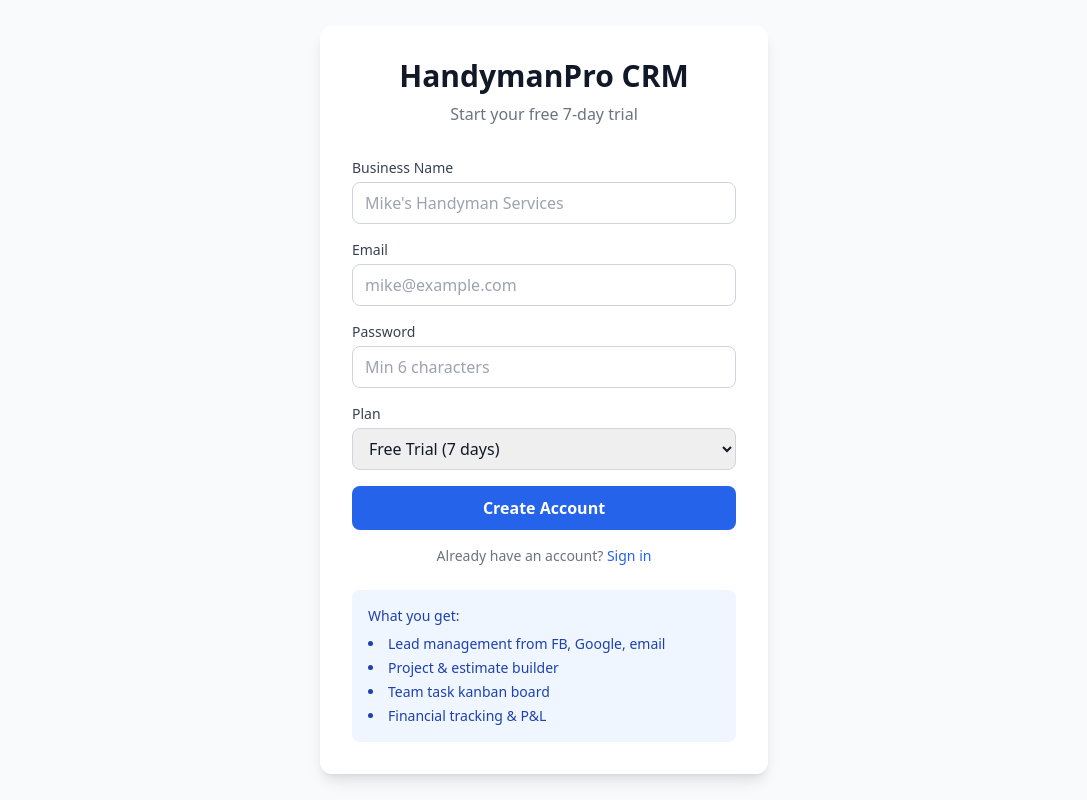
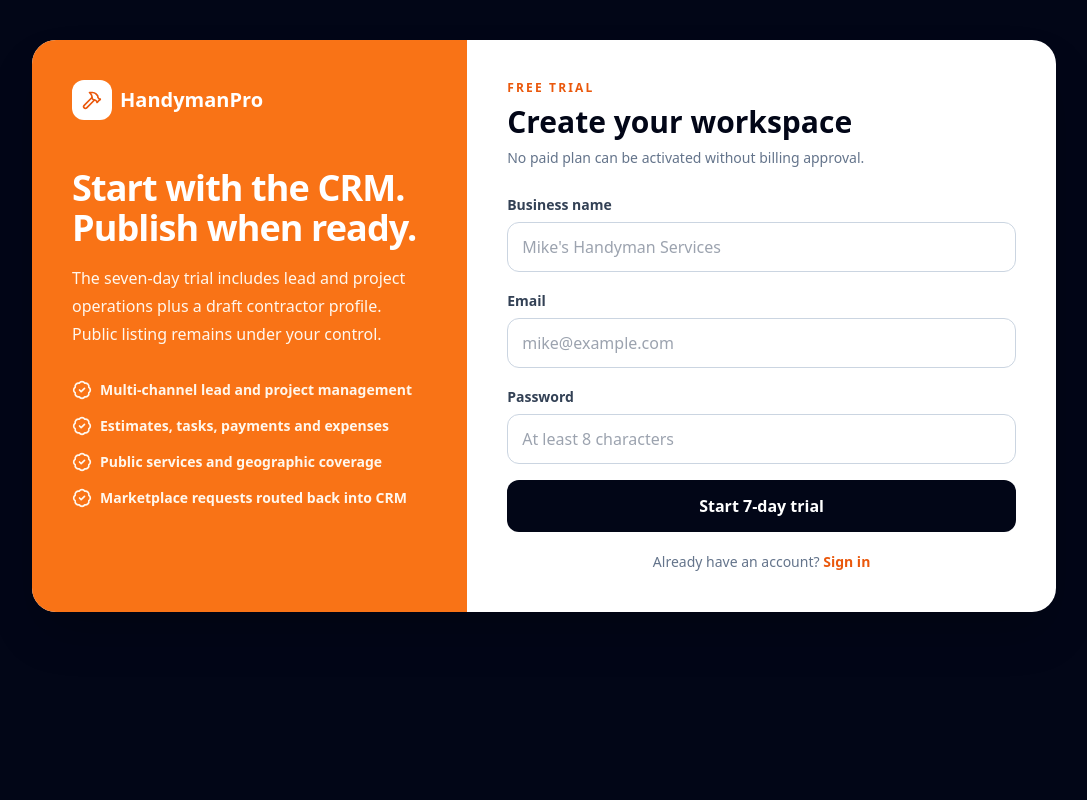
Before and after one commit to ctmakc/Crmhandyman, a Next.js app: page /register in a window 1280 px wide. Shown: the whole page, without its empty margins (96-1183 px from the left). Built offline with nearby package versions, Linux system fonts and the light colour scheme; no server answers.

Commit message:
fix: align registration UI with secure trial workflow

```diff
--- a/src/app/register/page.tsx
+++ b/src/app/register/page.tsx
@@ -1,117 +1,147 @@
 "use client";
+
 import { useState } from "react";
 import { useRouter } from "next/navigation";
+import { BadgeCheck, Hammer, Loader2 } from "lucide-react";
 
 export default function RegisterPage() {
   const router = useRouter();
-  const [form, setForm] = useState({ businessName: "", email: "", password: "", plan: "demo" });
+  const [form, setForm] = useState({ businessName: "", email: "", password: "", companyWebsite: "" });
   const [loading, setLoading] = useState(false);
   const [error, setError] = useState("");
 
-  async function handleSubmit(e: React.FormEvent) {
-    e.preventDefault();
+  async function handleSubmit(event: React.FormEvent) {
+    event.preventDefault();
     setLoading(true);
     setError("");
+
     try {
-      const res = await fetch("/api/register", {
+      const response = await fetch("/api/register", {
         method: "POST",
         headers: { "Content-Type": "application/json" },
         body: JSON.stringify(form),
       });
-      const data = await res.json();
-      if (!res.ok) { setError(data.error || "Registration failed"); return; }
-      // Redirect to login with success message
-      router.push(`/login?registered=1&slug=${data.slug}`);
-    } catch {
-      setError("Network error");
+      const data = await response.json();
+      if (!response.ok) {
+        const details = Array.isArray(data.details) ? data.details.join(" ") : data.error;
+        throw new Error(details || "Registration failed.");
+      }
+      router.push(`/login?registered=1&slug=${encodeURIComponent(data.slug)}&callbackUrl=/app`);
+    } catch (reason) {
+      setError(reason instanceof Error ? reason.message : "Registration failed.");
     } finally {
       setLoading(false);
     }
   }
 
+  const inputClass =
+    "mt-1.5 w-full rounded-xl border border-slate-300 px-3.5 py-3 outline-none focus:border-orange-400 focus:ring-4 focus:ring-orange-100";
+
   return (
-    <div className="min-h-screen bg-gray-50 flex items-center justify-center p-4">
-      <div className="bg-white rounded-xl shadow-lg w-full max-w-md p-8">
-        <div className="text-center mb-8">
-          <h1 className="text-3xl font-bold text-gray-900">HandymanPro CRM</h1>
-          <p className="text-gray-500 mt-2">Start your free 7-day trial</p>
+    <main className="min-h-screen bg-slate-950 px-4 py-10">
+      <div className="mx-auto grid max-w-5xl overflow-hidden rounded-3xl bg-white shadow-2xl lg:grid-cols-[0.85fr_1.15fr]">
+        <section className="bg-orange-500 p-8 text-white sm:p-10">
+          <a href="/" className="flex items-center gap-2 text-xl font-black">
+            <span className="flex h-10 w-10 items-center justify-center rounded-xl bg-white text-orange-600">
+              <Hammer className="h-5 w-5" />
+            </span>
+            HandymanPro
+          </a>
+          <h1 className="mt-12 text-4xl font-black tracking-tight">Start with the CRM. Publish when ready.</h1>
+          <p className="mt-4 leading-7 text-orange-50">
+            The seven-day trial includes lead and project operations plus a draft contractor profile.
+            Public listing remains under your control.
+          </p>
+          <div className="mt-8 space-y-4 text-sm font-semibold text-orange-50">
+            {[
+              "Multi-channel lead and project management",
+              "Estimates, tasks, payments and expenses",
+              "Public services and geographic coverage",
+              "Marketplace requests routed back into CRM",
+            ].map((item) => (
+              <p key={item} className="flex gap-2">
+                <BadgeCheck className="h-5 w-5 shrink-0" />
+                {item}
+              </p>
+            ))}
           </div>
+        </section>
+
+        <section className="p-7 sm:p-10">
+          <p className="text-xs font-black uppercase tracking-[0.18em] text-orange-600">Free trial</p>
+          <h2 className="mt-2 text-3xl font-black text-slate-950">Create your workspace</h2>
+          <p className="mt-2 text-sm text-slate-500">No paid plan can be activated without billing approval.</p>
 
           {error && (
-          <div className="mb-4 p-3 bg-red-50 border border-red-200 text-red-700 rounded-lg text-sm">{error}</div>
+            <div className="mt-5 rounded-xl border border-red-200 bg-red-50 p-3 text-sm font-semibold text-red-700">
+              {error}
+            </div>
           )}
 
-        <form onSubmit={handleSubmit} className="space-y-4">
-          <div>
-            <label className="block text-sm font-medium text-gray-700 mb-1">Business Name</label>
+          <form onSubmit={handleSubmit} className="mt-6 space-y-4">
+            <label className="hidden" aria-hidden="true">
+              Company website
               <input
-              type="text"
+                tabIndex={-1}
+                autoComplete="off"
+                value={form.companyWebsite}
+                onChange={(event) => setForm((current) => ({ ...current, companyWebsite: event.target.value }))}
+              />
+            </label>
+            <label className="block">
+              <span className="text-sm font-bold text-slate-700">Business name</span>
+              <input
                 required
+                minLength={2}
+                maxLength={120}
                 value={form.businessName}
-              onChange={e => setForm(f => ({ ...f, businessName: e.target.value }))}
+                onChange={(event) => setForm((current) => ({ ...current, businessName: event.target.value }))}
                 placeholder="Mike's Handyman Services"
-              className="w-full border border-gray-300 rounded-lg px-3 py-2 focus:outline-none focus:ring-2 focus:ring-blue-500"
+                className={inputClass}
               />
-          </div>
-          <div>
-            <label className="block text-sm font-medium text-gray-700 mb-1">Email</label>
+            </label>
+            <label className="block">
+              <span className="text-sm font-bold text-slate-700">Email</span>
               <input
                 type="email"
                 required
+                maxLength={160}
                 value={form.email}
-              onChange={e => setForm(f => ({ ...f, email: e.target.value }))}
+                onChange={(event) => setForm((current) => ({ ...current, email: event.target.value }))}
                 placeholder="mike@example.com"
-              className="w-full border border-gray-300 rounded-lg px-3 py-2 focus:outline-none focus:ring-2 focus:ring-blue-500"
+                className={inputClass}
               />
-          </div>
-          <div>
-            <label className="block text-sm font-medium text-gray-700 mb-1">Password</label>
+            </label>
+            <label className="block">
+              <span className="text-sm font-bold text-slate-700">Password</span>
               <input
                 type="password"
                 required
-              minLength={6}
+                minLength={8}
+                maxLength={128}
                 value={form.password}
-              onChange={e => setForm(f => ({ ...f, password: e.target.value }))}
-              placeholder="Min 6 characters"
-              className="w-full border border-gray-300 rounded-lg px-3 py-2 focus:outline-none focus:ring-2 focus:ring-blue-500"
+                onChange={(event) => setForm((current) => ({ ...current, password: event.target.value }))}
+                placeholder="At least 8 characters"
+                className={inputClass}
               />
-          </div>
-          <div>
-            <label className="block text-sm font-medium text-gray-700 mb-1">Plan</label>
-            <select
-              value={form.plan}
-              onChange={e => setForm(f => ({ ...f, plan: e.target.value }))}
-              className="w-full border border-gray-300 rounded-lg px-3 py-2 focus:outline-none focus:ring-2 focus:ring-blue-500"
-            >
-              <option value="demo">Free Trial (7 days)</option>
-              <option value="paid">Full Access</option>
-            </select>
-          </div>
+            </label>
 
             <button
               type="submit"
               disabled={loading}
-            className="w-full bg-blue-600 text-white py-2.5 rounded-lg font-semibold hover:bg-blue-700 disabled:opacity-50 transition-colors"
+              className="flex w-full items-center justify-center rounded-xl bg-slate-950 py-3.5 font-black text-white hover:bg-orange-600 disabled:opacity-50"
             >
-            {loading ? "Creating account..." : "Create Account"}
+              {loading && <Loader2 className="mr-2 h-4 w-4 animate-spin" />}
+              {loading ? "Creating workspace..." : "Start 7-day trial"}
             </button>
           </form>
 
-        <p className="text-center text-sm text-gray-500 mt-4">
+          <p className="mt-5 text-center text-sm text-slate-500">
             Already have an account?{" "}
-          <a href="/login" className="text-blue-600 hover:underline">Sign in</a>
+            <a href="/login" className="font-bold text-orange-600 hover:underline">Sign in</a>
           </p>
-
-        <div className="mt-6 p-4 bg-blue-50 rounded-lg text-sm text-blue-800">
-          <p className="font-medium">What you get:</p>
-          <ul className="mt-2 space-y-1 list-disc list-inside">
-            <li>Lead management from FB, Google, email</li>
-            <li>Project & estimate builder</li>
-            <li>Team task kanban board</li>
-            <li>Financial tracking & P&L</li>
-          </ul>
+        </section>
       </div>
-      </div>
-    </div>
+    </main>
   );
 }
```
Lines whose indentation alone changed are shown as unchanged.
